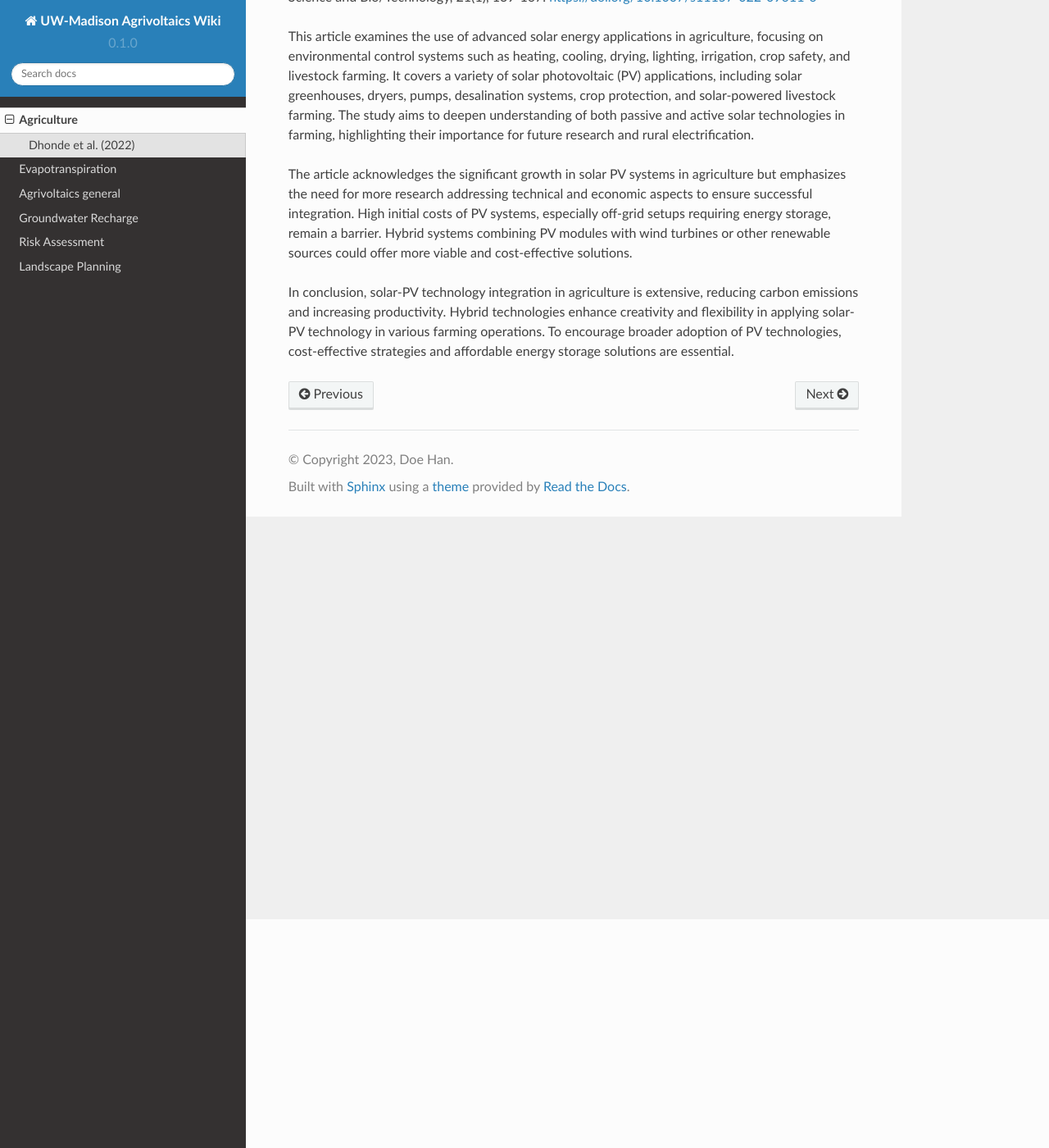
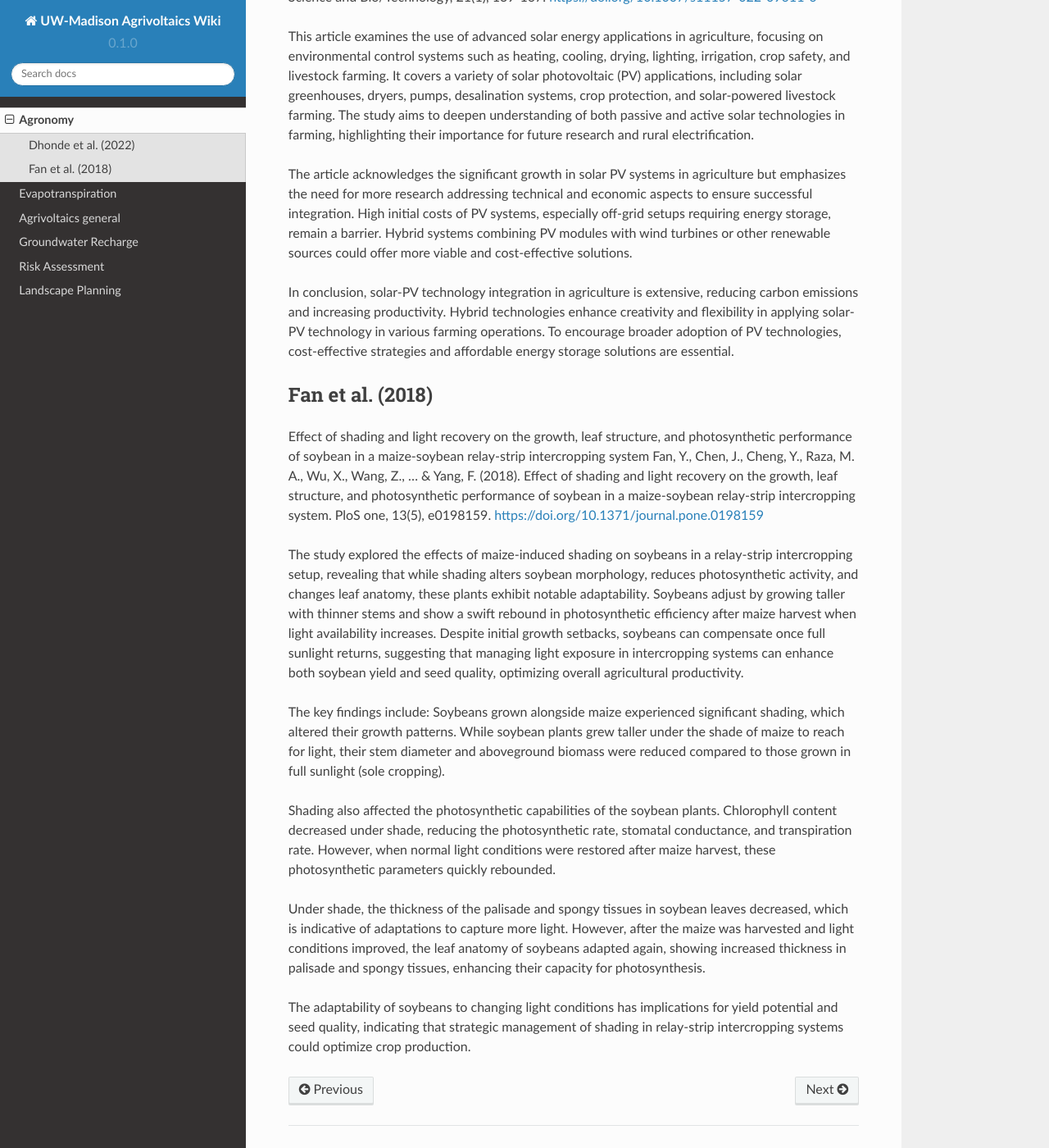
Before and after one commit to hanhydro/wiki, a Sphinx documentation site: the page built from docs/source/ag.rst, in a window 1280 px wide and 1400 px high, scrolled down 279 px. Shown: the whole window at 82% size. Built offline with Sphinx 7.4.7 and the Read the Docs theme 2.0.0, drawn with Linux system fonts in a browser that asks for light colours; pages that are not in the unit, such as notebooks, are missing from menus; some of the changed text lies outside the part shown.

Commit message:
Update ag.rst

```diff
--- a/docs/source/ag.rst
+++ b/docs/source/ag.rst
@@ -1,4 +1,4 @@
-Agriculture
+Agronomy
 ===========
 
 Dhonde et al. (2022)
@@ -11,3 +11,19 @@ This article examines the use of advanced solar energy applications in agricultu
 The article acknowledges the significant growth in solar PV systems in agriculture but emphasizes the need for more research addressing technical and economic aspects to ensure successful integration. High initial costs of PV systems, especially off-grid setups requiring energy storage, remain a barrier. Hybrid systems combining PV modules with wind turbines or other renewable sources could offer more viable and cost-effective solutions.
 
 In conclusion, solar-PV technology integration in agriculture is extensive, reducing carbon emissions and increasing productivity. Hybrid technologies enhance creativity and flexibility in applying solar-PV technology in various farming operations. To encourage broader adoption of PV technologies, cost-effective strategies and affordable energy storage solutions are essential.
+
+Fan et al. (2018)
+++++++++++++++++++++
+Effect of shading and light recovery on the growth, leaf structure, and photosynthetic performance of soybean in a maize-soybean relay-strip intercropping system
+Fan, Y., Chen, J., Cheng, Y., Raza, M. A., Wu, X., Wang, Z., ... & Yang, F. (2018). Effect of shading and light recovery on the growth, leaf structure, and photosynthetic performance of soybean in a maize-soybean relay-strip intercropping system. PloS one, 13(5), e0198159. https://doi.org/10.1371/journal.pone.0198159
+
+The study explored the effects of maize-induced shading on soybeans in a relay-strip intercropping setup, revealing that while shading alters soybean morphology, reduces photosynthetic activity, and changes leaf anatomy, these plants exhibit notable adaptability. Soybeans adjust by growing taller with thinner stems and show a swift rebound in photosynthetic efficiency after maize harvest when light availability increases. Despite initial growth setbacks, soybeans can compensate once full sunlight returns, suggesting that managing light exposure in intercropping systems can enhance both soybean yield and seed quality, optimizing overall agricultural productivity.
+
+The key findings include:
+Soybeans grown alongside maize experienced significant shading, which altered their growth patterns. While soybean plants grew taller under the shade of maize to reach for light, their stem diameter and aboveground biomass were reduced compared to those grown in full sunlight (sole cropping).
+
+Shading also affected the photosynthetic capabilities of the soybean plants. Chlorophyll content decreased under shade, reducing the photosynthetic rate, stomatal conductance, and transpiration rate. However, when normal light conditions were restored after maize harvest, these photosynthetic parameters quickly rebounded.
+
+Under shade, the thickness of the palisade and spongy tissues in soybean leaves decreased, which is indicative of adaptations to capture more light. However, after the maize was harvested and light conditions improved, the leaf anatomy of soybeans adapted again, showing increased thickness in palisade and spongy tissues, enhancing their capacity for photosynthesis.
+
+The adaptability of soybeans to changing light conditions has implications for yield potential and seed quality, indicating that strategic management of shading in relay-strip intercropping systems could optimize crop production.
```
